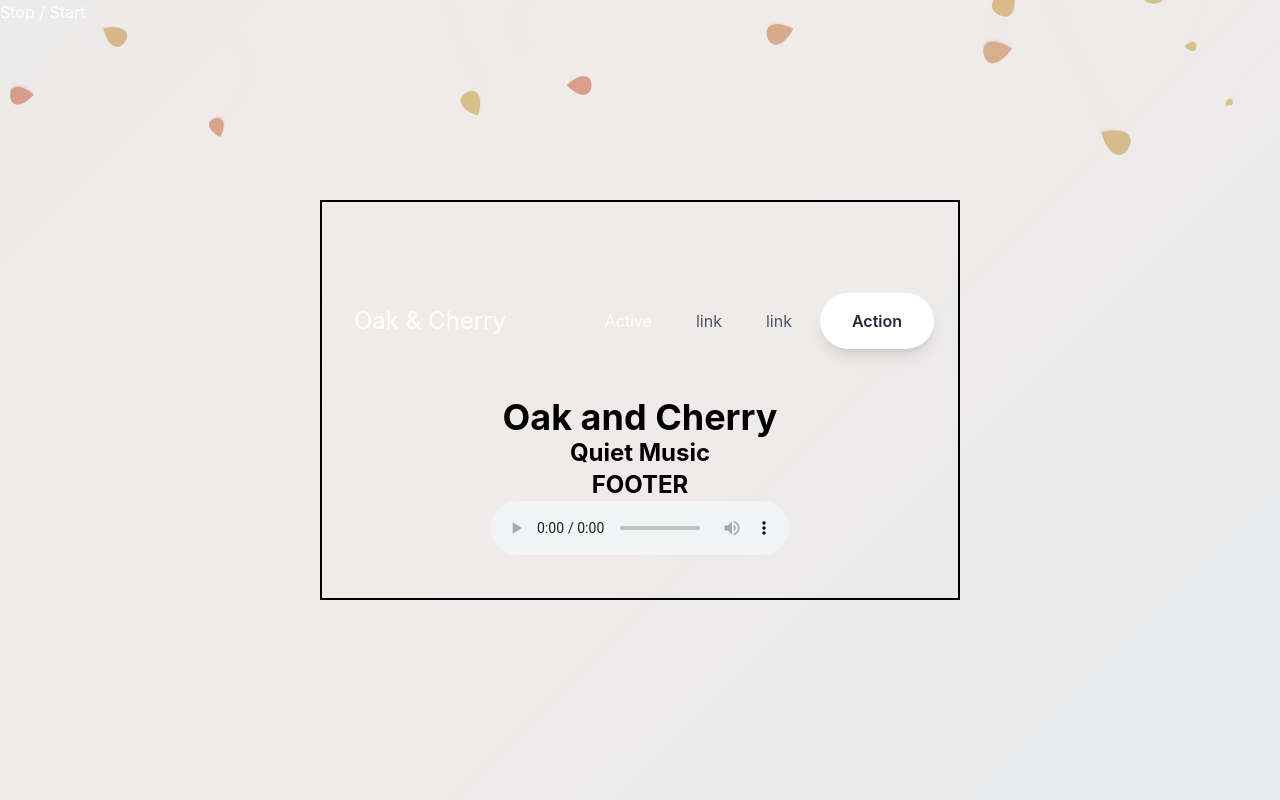
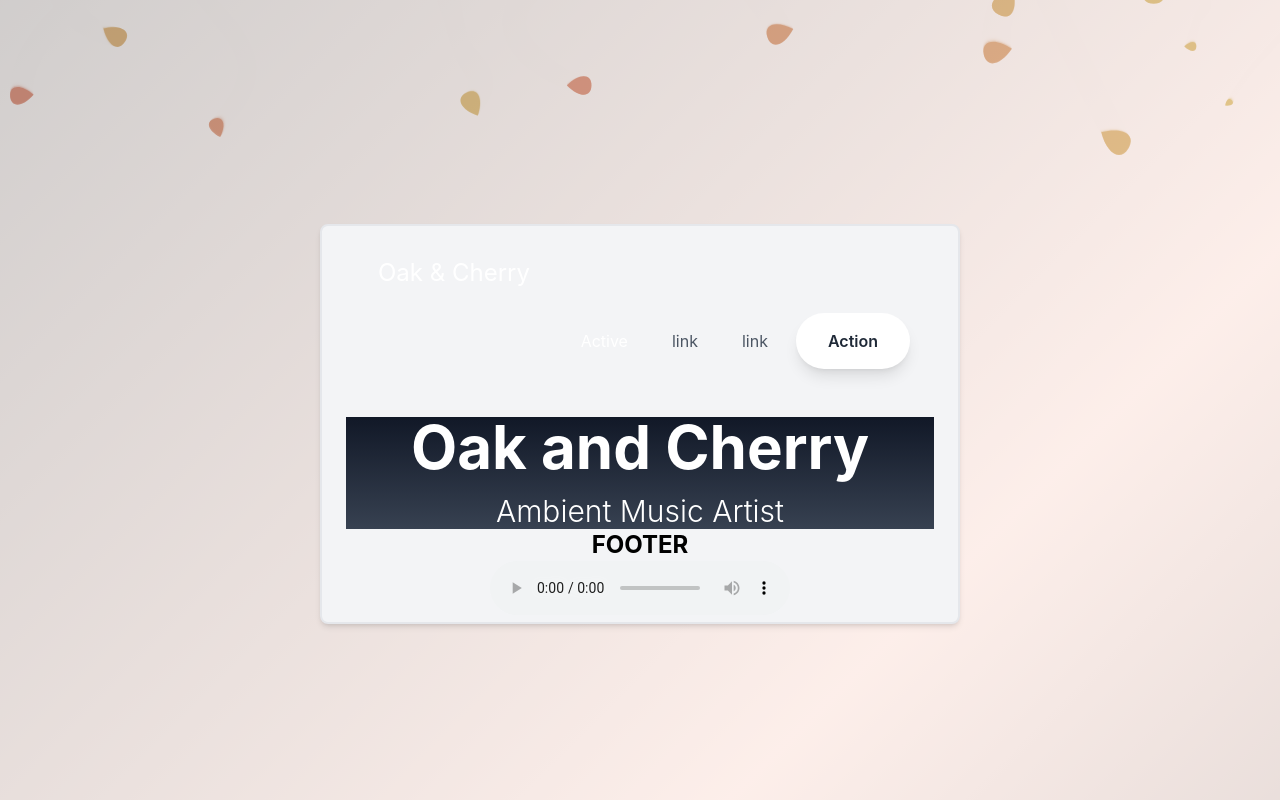
Before and after one commit to papercircuit/oak-and-cherry, a React (Create React App) app: page / in a window 1280 px wide. Built offline with nearby package versions, Linux system fonts and the light colour scheme; the HTML template or start-up script is replaced by a standard one.

Commit message:
Hero Styling

```diff
--- a/src/components/ContainerBlock.js
+++ b/src/components/ContainerBlock.js
@@ -8,7 +8,7 @@ import Hero from './Hero';
 const ContainerBlock = () => {
     return (
         // set width and height to be 50% of the screen
-        <div className="bg-transparent border-2 border-black align-center justify-center flex flex-col w-1/2 h-1/2">
+        <div className=" border-2 align-center justify-center flex flex-col w-1/2 h-1/2 bg-gray-100 shadow-md rounded-lg p-6 w-1/2 h-1/2 mx-auto mt-12 ">
             <Navbar />
             <Hero />
             <Footer />
--- a/src/components/GradientWave.js
+++ b/src/components/GradientWave.js
@@ -13,7 +13,8 @@ function GradientWave() {
 
   return (
     <div className={animationClass} id="gradient-wave">
-      <button onClick={changeState}>Stop / Start</button>
+      {/* <h1>Pure CSS3 Animated Gradient Background</h1>
+      <button onClick={changeState}>Stop / Start</button> */}
     </div>
   );
 }
--- a/src/components/Hero.js
+++ b/src/components/Hero.js
@@ -1,16 +1,16 @@
-import React  from 'react';
+import React from 'react';
 
 const Hero = () => {
-
-    return (
-        <div className="hero">
-            <p className="w-full text-center text-4xl font-bold
-            ">Oak and Cherry</p>
-            <p className="w-full text-center text-2xl font-bold">
-                Quiet Music
-            </p>
-        </div>
-    );
-}
+  return (
+    <div className="h-screen flex flex-col justify-center items-center bg-gradient-to-b from-gray-900 to-gray-700 text-white">
+      <h1 className="text-4xl md:text-6xl font-bold text-center">
+        Oak and Cherry
+      </h1>
+      <p className="text-xl md:text-3xl font-light text-center mt-4">
+        Ambient Music Artist
+      </p>
+    </div>
+  );
+};
 
 export default Hero;
--- a/src/components/LeavesSketch.js
+++ b/src/components/LeavesSketch.js
@@ -18,10 +18,15 @@ const LeavesSketch = () => {
                 p.colorMode(p.HSB, 360, 100, 100, 1);
                 // we use p.noStroke() to disable the drawing of borders around shapes
                 p.noStroke();
+
                 for (let i = 0; i < 80; i++) {
                     leaves.push(new Leaf());
                 }
+
             };
+
+
+
             class Leaf {
                 constructor() {
                     this.x = p.random(p.width);
@@ -46,7 +51,13 @@ const LeavesSketch = () => {
                     }
                     // we add the speed to the y position to make the leaves move down
                     this.y += this.speed;
+                    // update leaves positions if the window is resized
+                    if (p.windowWidth !== p.width || p.windowHeight !== p.height) {
+                        this.x = p.random(p.width);
+                        this.y = p.random(-p.height, -100);
+                    }
                 }
+
                 display() {
                     p.push();
                     p.translate(this.x, this.y);
@@ -59,8 +70,21 @@ const LeavesSketch = () => {
                     p.bezierVertex(-30, -30, -30, -60, 0, -60);
                     p.endShape(p.CLOSE);
                     p.pop();
+
                 }
+
             }
+
+            // detect when the window is resized and redraw the canvas
+            p.windowResized = () => {
+                p.resizeCanvas(p.windowWidth, p.windowHeight, true);
+                // update leaves positions if the window is resized
+                for (let i = 0; i < leaves.length; i++) {
+                    leaves[i].x = p.random(p.width);
+                    leaves[i].y = p.random(-p.height, -100);
+                }
+            };
+
             p.draw = () => {
 
                 p.background(0, 0, 100, .6);
@@ -69,7 +93,9 @@ const LeavesSketch = () => {
                     leaves[i].update();
                     leaves[i].display();
                 }
+
             };
+
         };
 
         setCanvas(new p5(sketch));
@@ -79,10 +105,6 @@ const LeavesSketch = () => {
         }
     }, []);
 
-
-
-
-
     return <div id="leaves-sketch"></div>;
 };
 
--- a/src/index.css
+++ b/src/index.css
@@ -54,11 +54,12 @@ code {
   width: 100vh;
   height: 100vh;
   color: #fff;
-  background: linear-gradient(-45deg, #c2d7e3, #e3d7d3, #b7d8e2, #fde0d9);
+  background: linear-gradient(-45deg, #3d4346, #fbded5, #5b676b, #f8f8f8);
   background-size: 400% 400%;
-  -webkit-animation: Gradient 15s ease infinite;
-  -moz-animation: Gradient 15s ease infinite;
-  animation: Gradient 15s ease infinite;
+  -webkit-animation: Gradient 25s ease infinite;
+  -moz-animation: Gradient 25s ease infinite;
+  animation: Gradient 25s ease infinite;
+
   }
 
 .paused {
```
